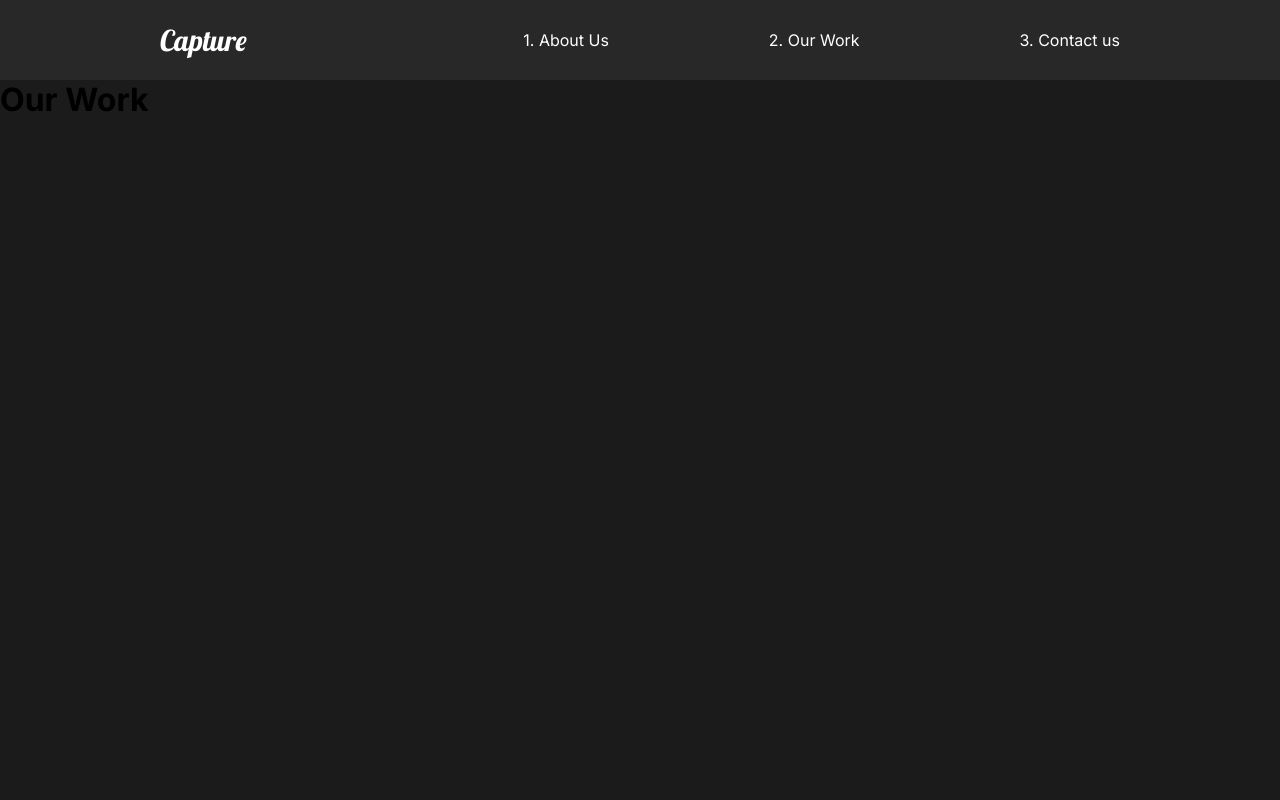
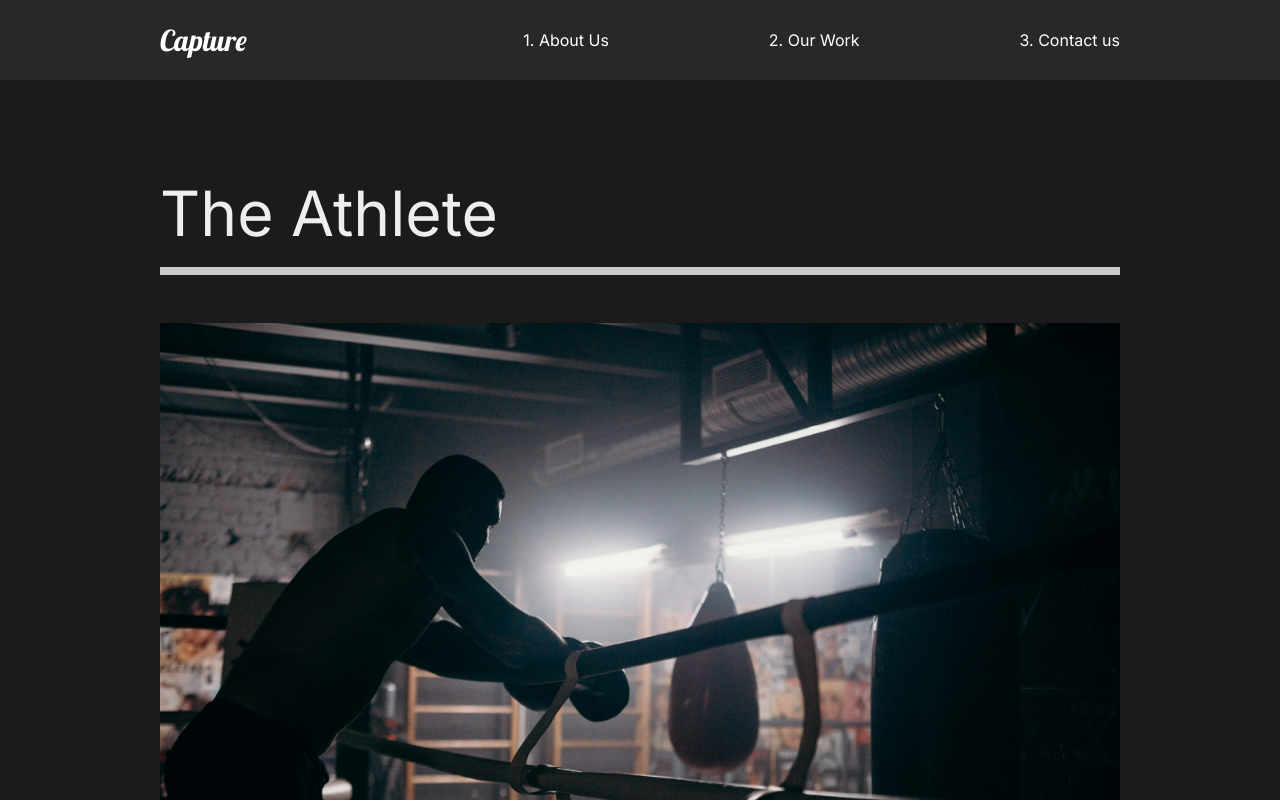
Before and after one commit to MoeElItani/Capture-Portfolio, a React (Create React App) app: page /work in a window 1280 px wide. Shown: the top 800 px of the page. Built offline with nearby package versions, Linux system fonts and the light colour scheme.

Commit message:
Our Work Page

```diff
--- a/src/App.js
+++ b/src/App.js
@@ -3,8 +3,8 @@
 // Imports
 import Nav from './components/Nav'
 import AboutUs from './pages/AboutUs'
-import OurWork from './components/OurWork'
-import ContactUs from './components/ContactUs'
+import OurWork from './pages/OurWork'
+import ContactUs from './pages/ContactUs'
 // Router
 import { Routes, Route } from 'react-router-dom'
 
--- a/src/components/OurWork.jsx
+++ /dev/null
@@ -1,11 +0,0 @@
-import React from 'react'
-
-const OurWork = () => {
-  return (
-    <div>
-      <h1>Our Work</h1>
-    </div>
-  )
-}
-
-export default OurWork
--- /dev/null
+++ b/src/pages/OurWork.jsx
@@ -0,0 +1,60 @@
+import React from 'react'
+import styled from 'styled-components'
+import { Link } from 'react-router-dom'
+// Images
+import athlete from '../img/athlete-small.png'
+import theracer from '../img/theracer-small.png'
+import goodtimes from '../img/goodtimes-small.png'
+
+const OurWork = () => {
+   return (
+      <Work>
+         <Movie>
+            <h2>The Athlete</h2>
+            <div className='line' />
+            <Link to='#'>
+               <img src={athlete} alt='athlete movie' />
+            </Link>
+         </Movie>
+         <Movie>
+            <h2>The Racer</h2>
+            <div className='line' />
+            <Link to='#'>
+               <img src={theracer} alt='The Racer movie' />
+            </Link>
+         </Movie>
+         <Movie>
+            <h2>Good Times</h2>
+            <div className='line' />
+            <Link to='#'>
+               <img src={goodtimes} alt='Good Times movie' />
+            </Link>
+         </Movie>
+      </Work>
+   )
+}
+
+const Work = styled.div`
+   min-height: 100vh;
+   overflow: hidden;
+   padding: 5rem 10rem;
+   h2 {
+      padding: 1rem 0;
+   }
+`
+const Movie = styled.div`
+   padding-bottom: 10rem;
+   color: #eee;
+   .line {
+      height: 0.5rem;
+      background: #ccc;
+      margin-bottom: 3rem;
+   }
+   img {
+      width: 100%;
+      height: 70vh;
+      object-fit: cover;
+   }
+`
+
+export default OurWork
```
Also changed, not shown: src/pages/ContactUs.jsx (renamed from src/components/ContactUs.jsx).
